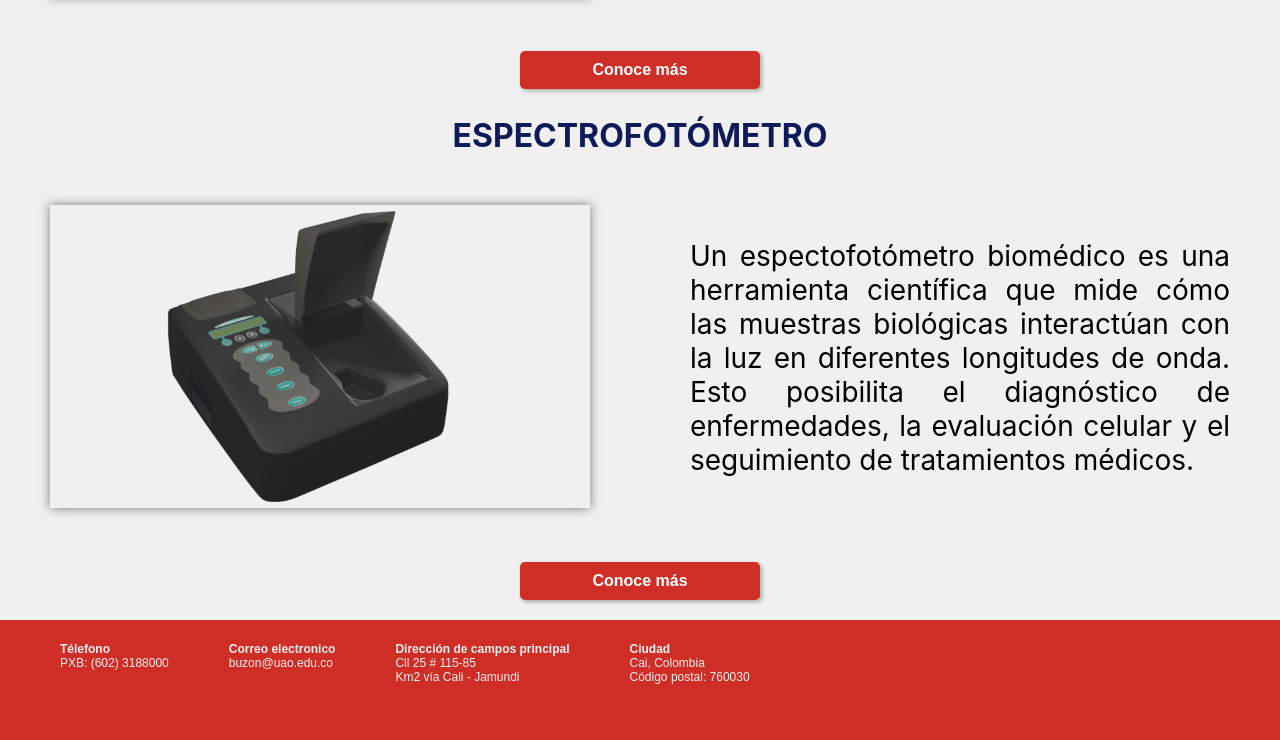
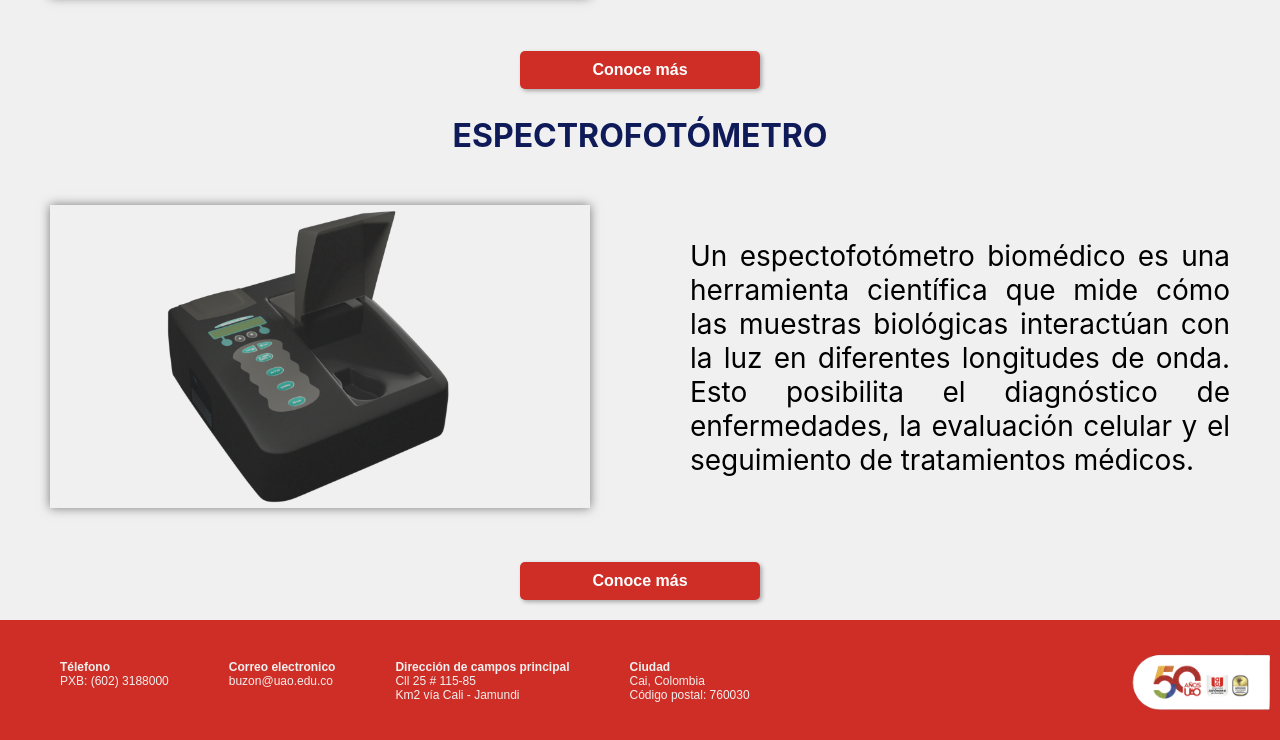
Before and after one commit to LauraSofiaEnriquezRomero/ARQ_CORTE1, a plain HTML site: page index.html in a window 1280 px wide. Shown: the part 1665-2405 px from the top of the page. Drawn offline with Linux system fonts and the light colour scheme.

Commit message:
restitucion de la imagen footer

```diff
--- a/index.html
+++ b/index.html
@@ -115,7 +115,7 @@
                             Cai, Colombia<br>
                         Código postal: 760030</p>
                 </div>
-
+                <img class="footer-image" src="/Imagenes/iconsfooter.png" alt="Imagen alineada a la derecha">
 
             </div>
         </footer>
--- a/styleElectro.css
+++ b/styleElectro.css
@@ -232,7 +232,6 @@ h3 {
   margin-right: 60px; /* Agrega espacio horizontal entre los textos */
 }
 
-
 .footer-image {
   width: 160px;
 }
```
